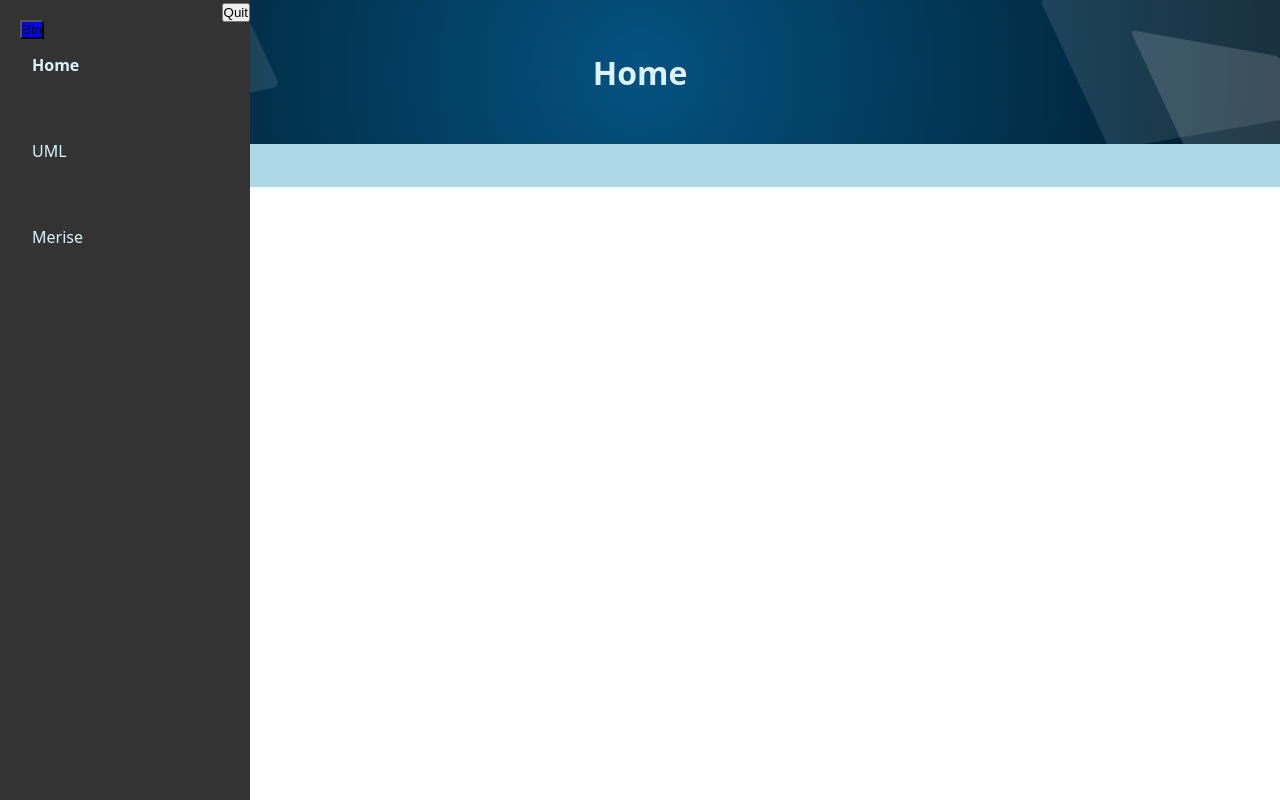
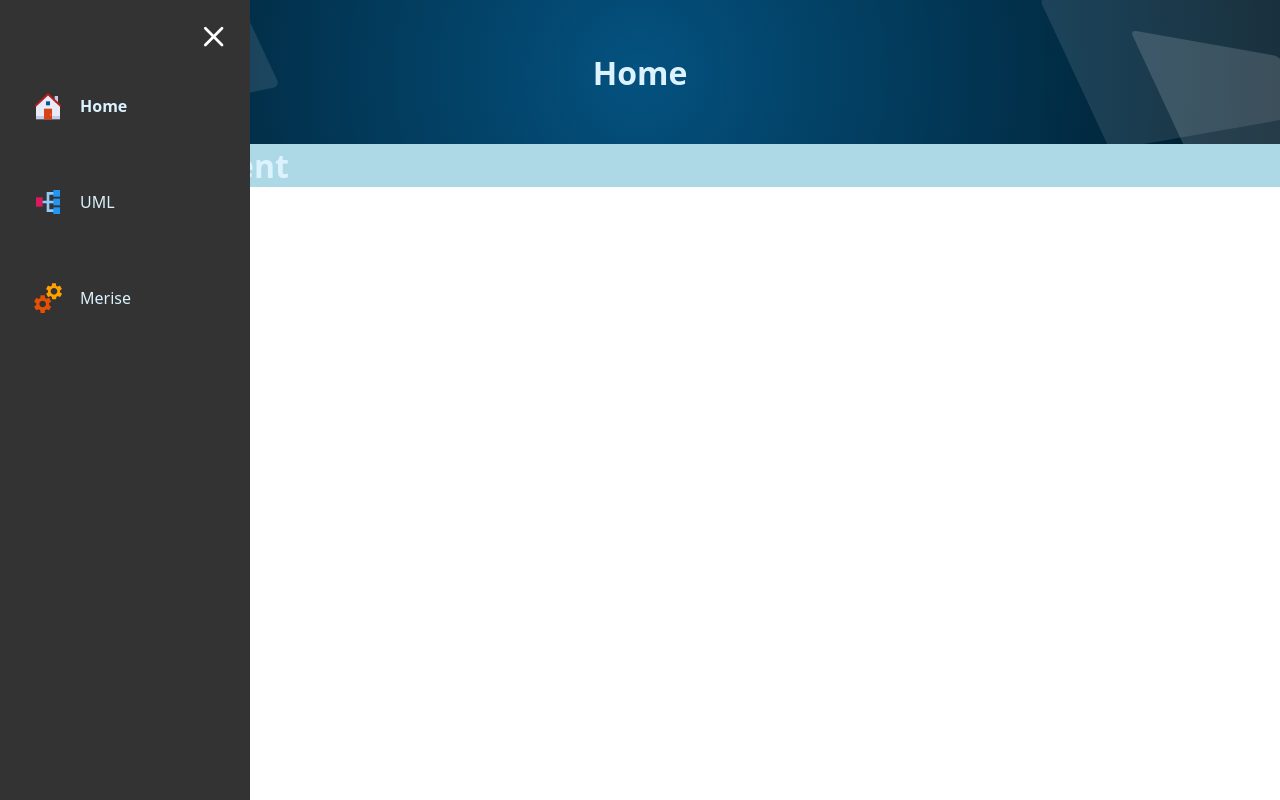
Before and after one commit to 2023-cda-alt-devops-p4/catalog-zl, a React (Vite) app: page /#/ in a window 1280 px wide. Built offline with nearby package versions, Linux system fonts and the light colour scheme.

Commit message:
update: ajout icon et style Navbar
- Ajout des icon pour la Navbar et de certaines annimations
- Suppression dans index.css du style au fur et a mesure que je remplace
  par styled component

```diff
--- a/src/component/Navbar.tsx
+++ b/src/component/Navbar.tsx
@@ -1,38 +1,47 @@
-import { useState } from "react"
-import { NavLink } from "react-router-dom"
-import styled from "styled-components"
+import { useState } from "react";
+import { NavLink } from "react-router-dom";
+import { FiAlignLeft, FiX } from "react-icons/fi";
+import { FcHome, FcParallelTasks, FcServices } from "react-icons/fc";
+import styled from "styled-components";
 
 const Navbar = () => {
   const [isOpen, setIsOpen] = useState(false)
 
   return (
     <>
-    <CollapseButton toggle={isOpen} onClick={() => setIsOpen(!isOpen)}>Btn</CollapseButton>
+    <CollapseButton toggle={isOpen} onClick={() => setIsOpen(!isOpen)}>
+      <FiAlignLeft size="3em" color="white"/>
+    </CollapseButton>
     <NavbarContent toggle={isOpen} onClick={() => setIsOpen(!isOpen)}>
       <QuitButtonContainer>
-        <QuitButton>Quit</QuitButton>
+        <QuitButton toggle={isOpen} onClick={() => setIsOpen(!isOpen)}>
+          <FiX size="2.5em" color="white"/>
+        </QuitButton>
       </QuitButtonContainer>
-        <NavLink
+        <NavLinkStyle
           to={'/'}
           className={({ isActive }) =>
           isActive ? "navlink active" : "navlink"
         }>
-            Home
-        </NavLink>
-        <NavLink
+          <FcHome size="2em" className="icon"/>
+            <p>Home</p>
+        </NavLinkStyle>
+        <NavLinkStyle
           to={'/uml'}
           className={({ isActive }) =>
           isActive ? "navlink active" : "navlink"
         }>
-            UML
-        </NavLink>
-        <NavLink
+          <FcParallelTasks size="2em"  className="icon"/>
+            <p>UML</p>
+        </NavLinkStyle>
+        <NavLinkStyle
           to={'/merise'}
           className={({ isActive }) =>
           isActive ? "navlink active" : "navlink"
         }>
-            Merise
-        </NavLink>
+          <FcServices size="2em" className="icon"/>
+            <p>Merise</p>
+        </NavLinkStyle>
     </NavbarContent>
     </>
   )
@@ -41,7 +50,7 @@ const Navbar = () => {
 export default Navbar
 
 const NavbarContent = styled.nav`
-transform: translateX(${({ toggle }) => (toggle ? "-250px" : "0")});
+transform: translateX(${({ toggle }) => (toggle ? "-170px" : "0")});
 position: fixed;
 height: 100vh;
 width: 250px;
@@ -49,21 +58,53 @@ z-index: 2;
 display: flex;
 flex-direction: column;
 background-color: #333;
-transition: transform 0.3s ease-in-out;`
+transition: transform 0.2s ease-in-out;
+
+@media (max-width: 768px) {
+  transform: translateX(${({ toggle }) => (toggle ? "-250px" : "0")});
+}
+`
 
 const CollapseButton = styled.button`
-  background-color: ${({ toggle }) => (toggle ? "red" : "blue")};
+  visibility: ${({ toggle }) => (toggle ? "visible" : "hidden")};
+  opacity: ${({ toggle }) => (toggle ? "1" : "0")};
+  background :none;
+  border: none;
   position: absolute;
-  top: 20px;
+  top: 35px;
   left: 20px;
   z-index: 10;
+  transition: visibility 0s, opacity 0.5s ease-in;
 `;
 
 const QuitButton = styled.button`
-  positon: absolute;`
+  visibility: ${({ toggle }) => (toggle ? "hidden" : "visible")};
+  positon: absolute;
+  margin-top: 20px;
+  margin-right: 20px;
+  background :none;
+  border: none;
+`
 
 const QuitButtonContainer = styled.div`
   text-align: end;
   background-color: #333;
   justify-content: flex-end;
 `
+
+const NavLinkStyle = styled(NavLink)`
+color: #dcf3ff;
+text-decoration: none;
+margin: 2em 2em;
+display: flex;
+align-items: center;
+  &:hover {
+    text-decoration: underline;
+  }
+  &.active {
+    font-weight: bold;
+  }
+  .icon {
+    margin-right: 1em;
+  }
+`
--- a/src/index.css
+++ b/src/index.css
@@ -11,26 +11,9 @@ body {
     overflow-x: hidden;
 }
 
-/* Navbar */
-
-
-.navlink {
-    color: #dcf3ff;
-    text-decoration: none;
-    margin: 2em 2em;
+.container>* {
+    padding: 0 10em;
 }
-
-.navlink:hover {
-    text-decoration: underline;
-}
-
-.active {
-    font-weight: bold;
-}
-
-/* Fin Navbar */
-
-.container {}
 
 /* Bannière */
 
```
